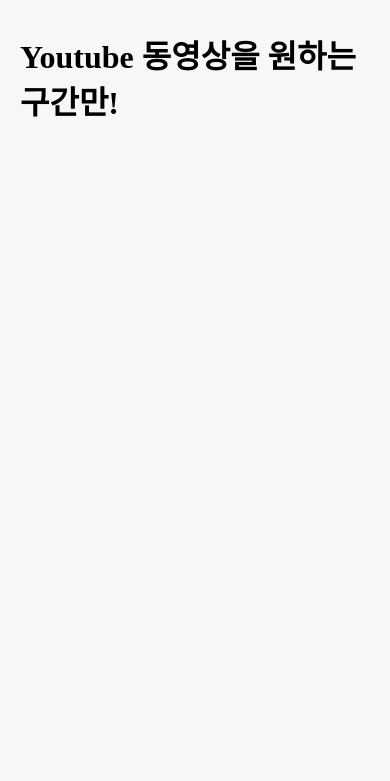
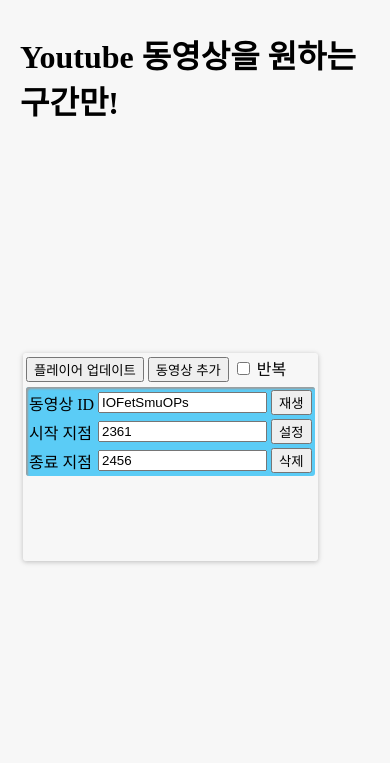
Before and after one commit to niveus323/SectionPlayer, a plain HTML site: page youtubeSectionPlayer.html in a window 390 px wide. Shown: the top 781 px of the page. Drawn offline with Linux system fonts and the light colour scheme.

Commit message:
유튜브 구간재생 - 미디어 쿼리를 이용한 모바일 환경 디자인 1

```diff
--- a/youtubeSectionPlayer.html
+++ b/youtubeSectionPlayer.html
@@ -85,6 +85,38 @@
         </footer>
     </body>
     <style>
+        @media (min-width: 1145px){
+            .main{
+            min-height: 88%;
+            padding:10px 0 0 20px;
+            }
+            .youtube{   /*9:16*/
+                position:relative;
+                /* width:100%; */
+                /* padding-bottom: 56.25%; */
+                width:73%;
+                padding-bottom: 41%;
+                /* width:80%;
+                padding-bottom: 45%; */
+                height:0;
+                float:left;
+            }
+        }
+        @media (max-width: 1144px){
+            .main{
+            min-height: 88%;
+            padding:10px 0 0 20px;
+            }
+            .youtube{
+                position:relative;
+                width:100%;
+                padding-bottom: 56.25%;
+                /* width:80%;
+                padding-bottom: 45%; */
+                height:0;
+                float:left;
+            }
+        }
         body{
             height: 100%;
             overflow:auto;
@@ -93,25 +125,7 @@
             margin: auto;
             background-color: #f7f7f7;
         }
-        .main{
-            min-height: 100%;
-            padding:10px 0 0 20px;
-        }
-        .youtube{   /*9:16*/
-            position:relative;
-            /* width:100%;
-            padding-bottom: 56.25%; */
-            /* width:73%;
-            padding-bottom: 41%; */
-            /* width:80%;
-            padding-bottom: 45%; */
-            /* height:0; */
-            /* height:70%;
-            padding-right:70%; */
-            height: calc( 90% - 20px );
-            padding-right:70%;
-            float:left;
-        }
+
         #player{
             position: absolute;
             width: 100%;
@@ -209,11 +223,10 @@
     3. 모바일 환경에서도 자동재생이 되도록 mute=1로 실행후 재생시 mute 끄기
     4. 서버 베포 (heroku, cafe24 등등)
     5. 재생목록 추가시 이전 재생목록의 동영상 id복사하여 value 설정
+    6. 재생목록 저장기능 추가
 */
 
         function reSize(){
-            console.log(window.screen.height+ ", " + window.screen.width);
-
             let height = document.getElementsByClassName('youtube')[0].offsetHeight;
             let elem_option = document.getElementById('options');
             let padding_option = window.getComputedStyle(elem_option).padding;
```
Also changed, not shown: 1 other file.
